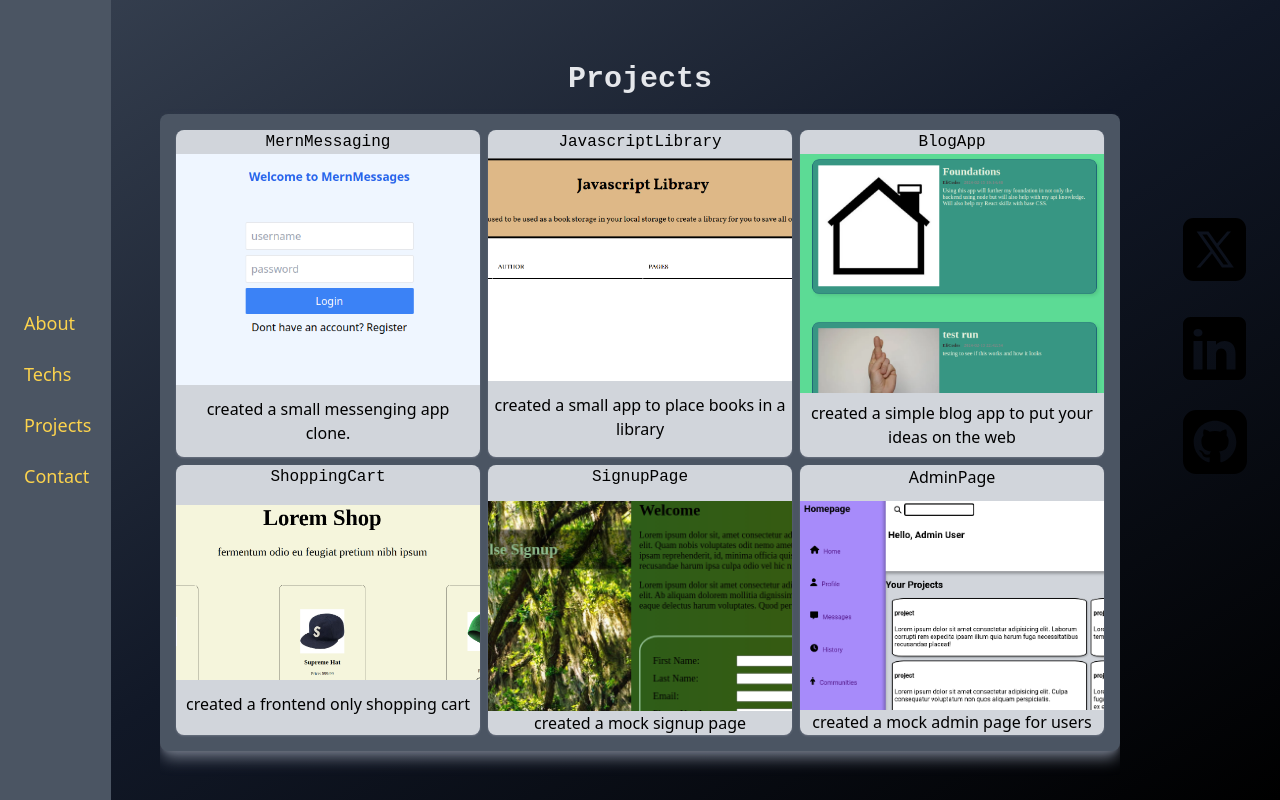
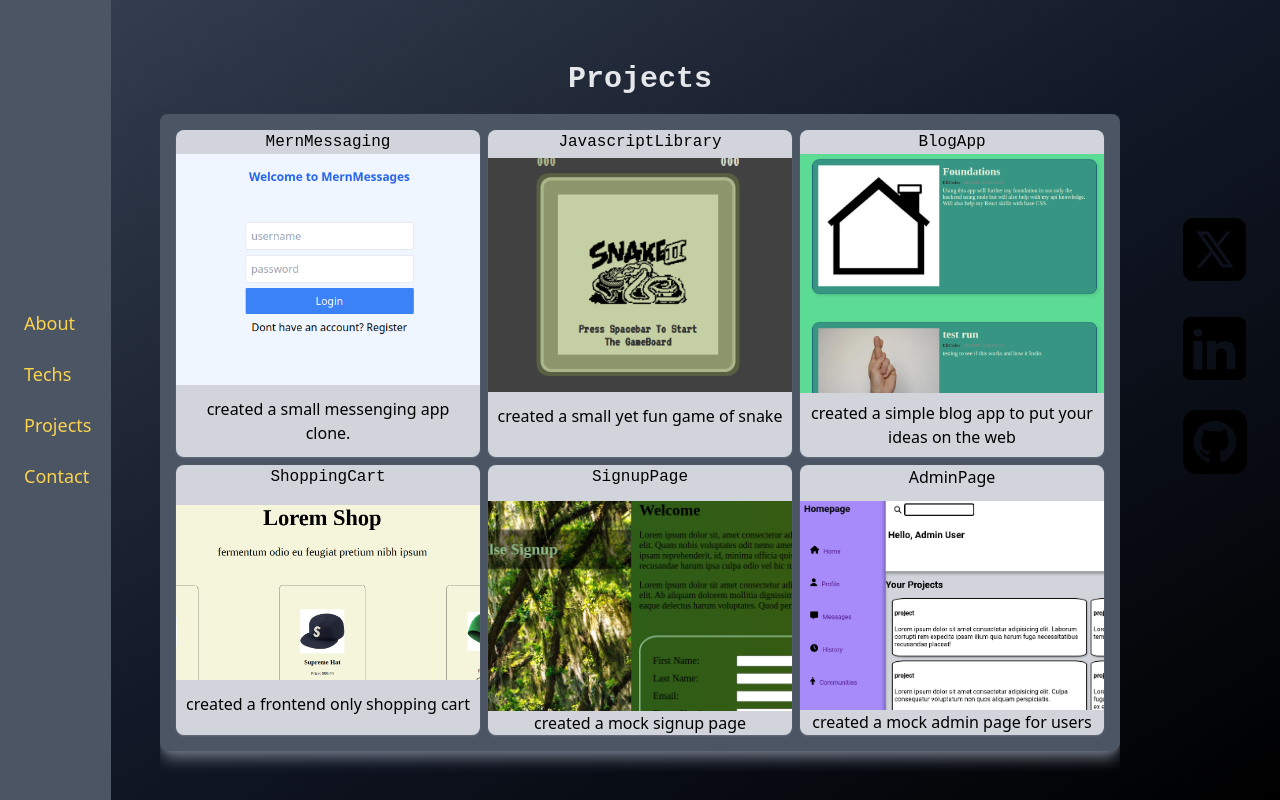
Before and after one commit to EliCodes-UX/ElisPersonalWebapp, a React (Vite) app in the folder client/: page / in a window 1280 px wide. Both pictures are taken after a click on the button "Projects". Built offline with nearby package versions, Linux system fonts and the light colour scheme; a web font is replaced by a local one; what tailwindcss-animated would draw is missing.

Commit message:
added changed to projects and made linke work for email

```diff
--- a/client/src/components/MainPage.jsx
+++ b/client/src/components/MainPage.jsx
@@ -9,6 +9,7 @@ import BlogApp from '../assets/blogApp.png';
 import Shop from '../assets/shop.png';
 import signup from '../assets/signupPage.png';
 import Admin from '../assets/admin.png';
+import snakeGame from '../assets/snakeapp.png';
 
 export default function MainPage() {
   const [showFirstParagraph, setShowFirstParagraph] = useState(true);
@@ -167,7 +168,7 @@ export default function MainPage() {
           </li>
         </ul>
       </div>
-      <div className='flex flex-col text-center justify-center relative h-screen right-auto items-center ml-auto mr-auto w-3/4 overflow-hidden'>
+      <div className='flex flex-col text-center justify-center relative h-screen right-auto items-center ml-auto mr-auto w-3/4 overflow-hidden pt-3 pb-3'>
         {showImage && (
           <img
             src={EliImage}
@@ -257,7 +258,7 @@ export default function MainPage() {
           </div>
         </div>
         <div className={gridClassName}>
-          <div className='flex flex-col items-center justify-center h-half w-half mt-2 mb-4'>
+          <div className='flex flex-col items-center justify-center h-half w-half mt-2 mb-4 pb-3 pt-3'>
             <h1 className='text-gray-200 text-3xl font-kode-mono font-bold mb-3 mt-4'>
               Projects
             </h1>
@@ -273,14 +274,14 @@ export default function MainPage() {
               </div>
               <div className='projectDivs'>
                 <a
-                  href='https://elicodes-ux.github.io/TOP-Library/'
+                  href='https://elicodes-ux.github.io/snakeGame/'
                   target='_blank'
                 >
                   <div>
                     <h2 className='font-kode-mono'>JavascriptLibrary</h2>
-                    <img className='mt-1' src={JSLibrary} />
+                    <img className='mt-1' src={snakeGame} />
                     <p className='mt-3'>
-                      created a small app to place books in a library
+                      created a small yet fun game of snake
                     </p>
                   </div>
                 </a>
@@ -324,8 +325,14 @@ export default function MainPage() {
         <div className={contactClassName}>
           <div className='flex flex-col text-center justify-center h-screen items-center'>
             <p className='leading-loose'>
-              connect with me at Eli.bonner@outlook.com <br /> and we can build
-              something great!!
+              connect with me at{' '}
+              <a
+                className='hover:text-amber-300 hover:cursor-pointer border-b-2 border-gray-300'
+                href='mailto:Eli.bonner@outlook.com'
+              >
+                Eli.bonner@outlook.com
+              </a>{' '}
+              <br /> and we can build something great!!
             </p>
           </div>
         </div>
```
Also changed, not shown: client/src/assets/snakeapp.png (added).
